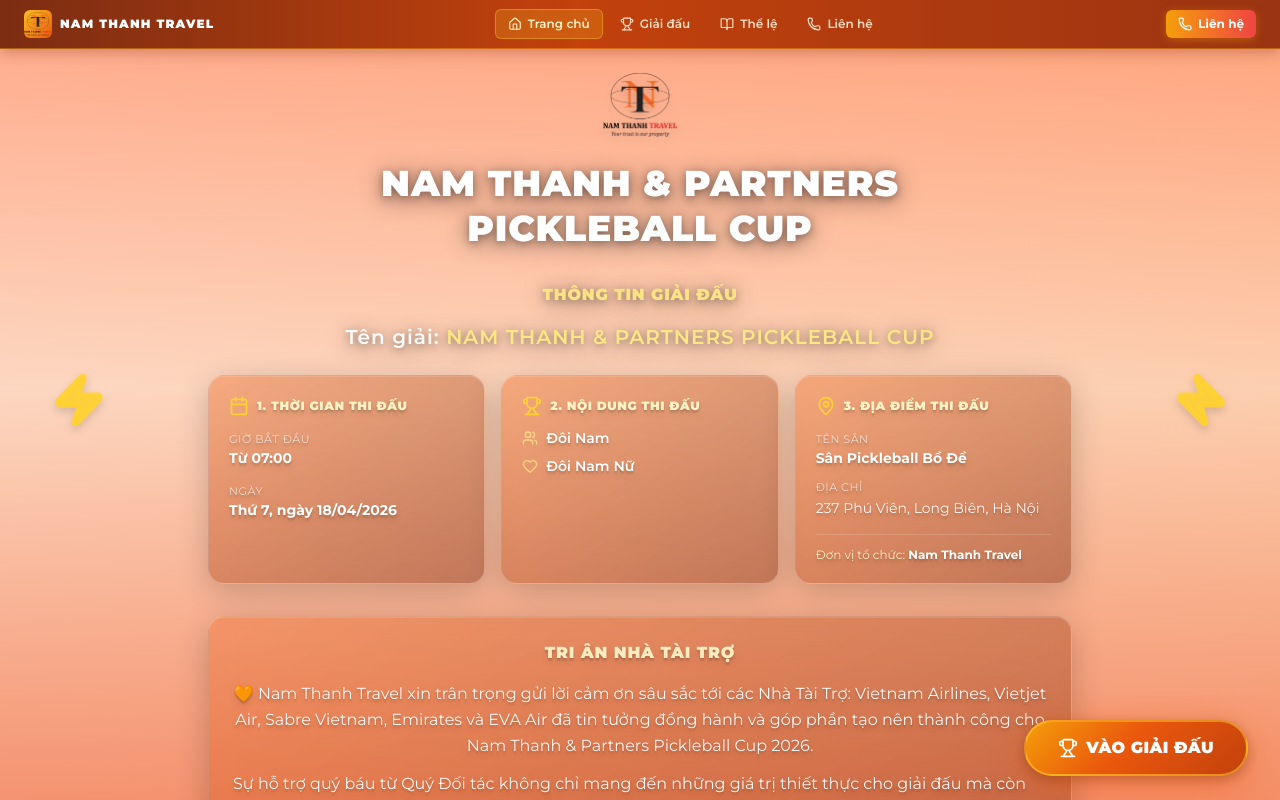
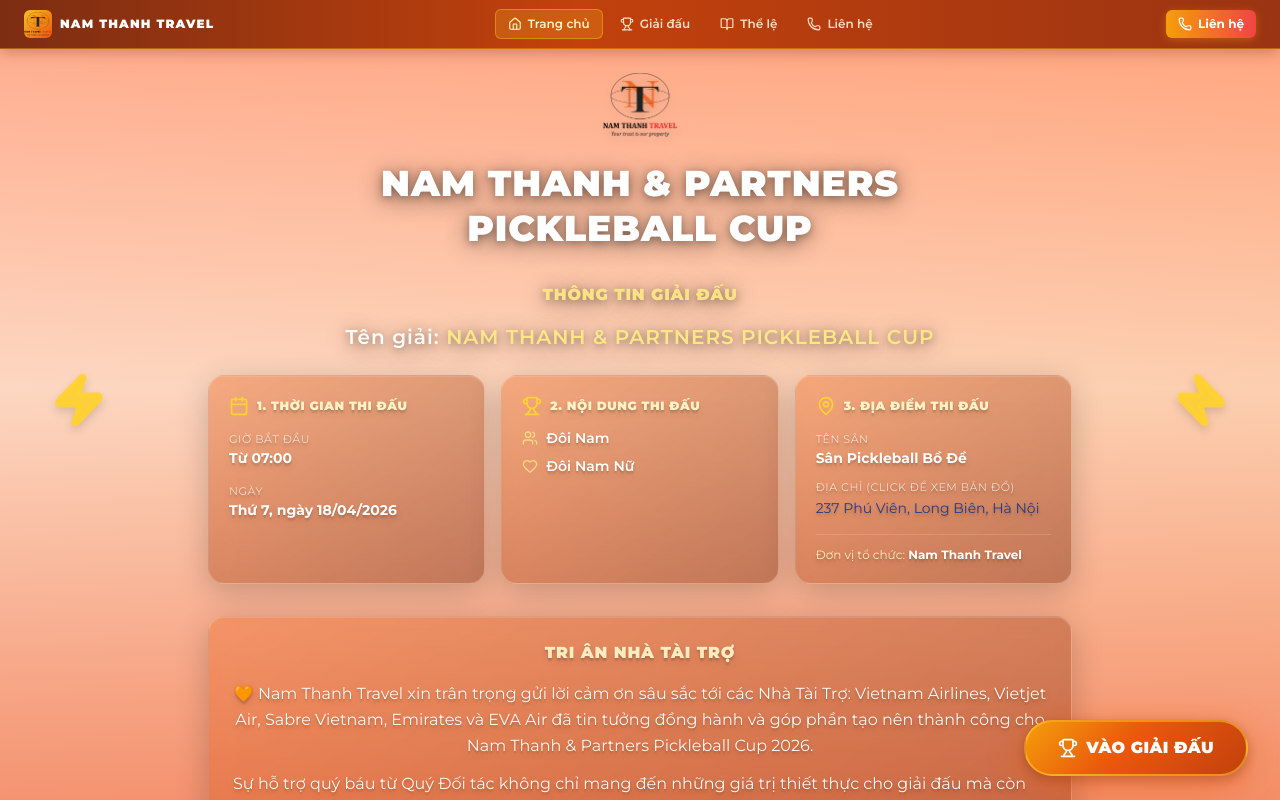
Before and after one commit to thanhtrankma/namthanhpickleballopen, a Next.js app: page / in a window 1280 px wide. Shown: the top 800 px of the page. Built offline with nearby package versions, Linux system fonts and the light colour scheme.

Commit message:
Update HomeLanding component: Enhanced address display by adding a clickable link to Google Maps for better user navigation and clarified the address label.

```diff
--- a/src/components/HomeLanding.tsx
+++ b/src/components/HomeLanding.tsx
@@ -114,9 +114,16 @@
               </p>
               <p className="mt-3 text-sm text-white/95 leading-snug">
                 <span className="text-white/70 text-[11px] uppercase tracking-wider block mb-1">
-                  Địa chỉ
+                  Địa chỉ (click để xem bản đồ)
                 </span>
-                237 Phú Viên, Long Biên, Hà Nội
+                <a
+                  href="https://maps.app.goo.gl/8PP2ezQWcAVa7AUVA"
+                  target="_blank"
+                  rel="noopener noreferrer"
+                  className="text-blue-900/95 hover:text-amber-200 transition-colors"
+                >
+                  237 Phú Viên, Long Biên, Hà Nội
+                </a>
               </p>
               <p className="mt-4 pt-3 border-t border-white/15 text-xs text-amber-100/95">
                 Đơn vị tổ chức: <strong className="text-white">Nam Thanh Travel</strong>
```
